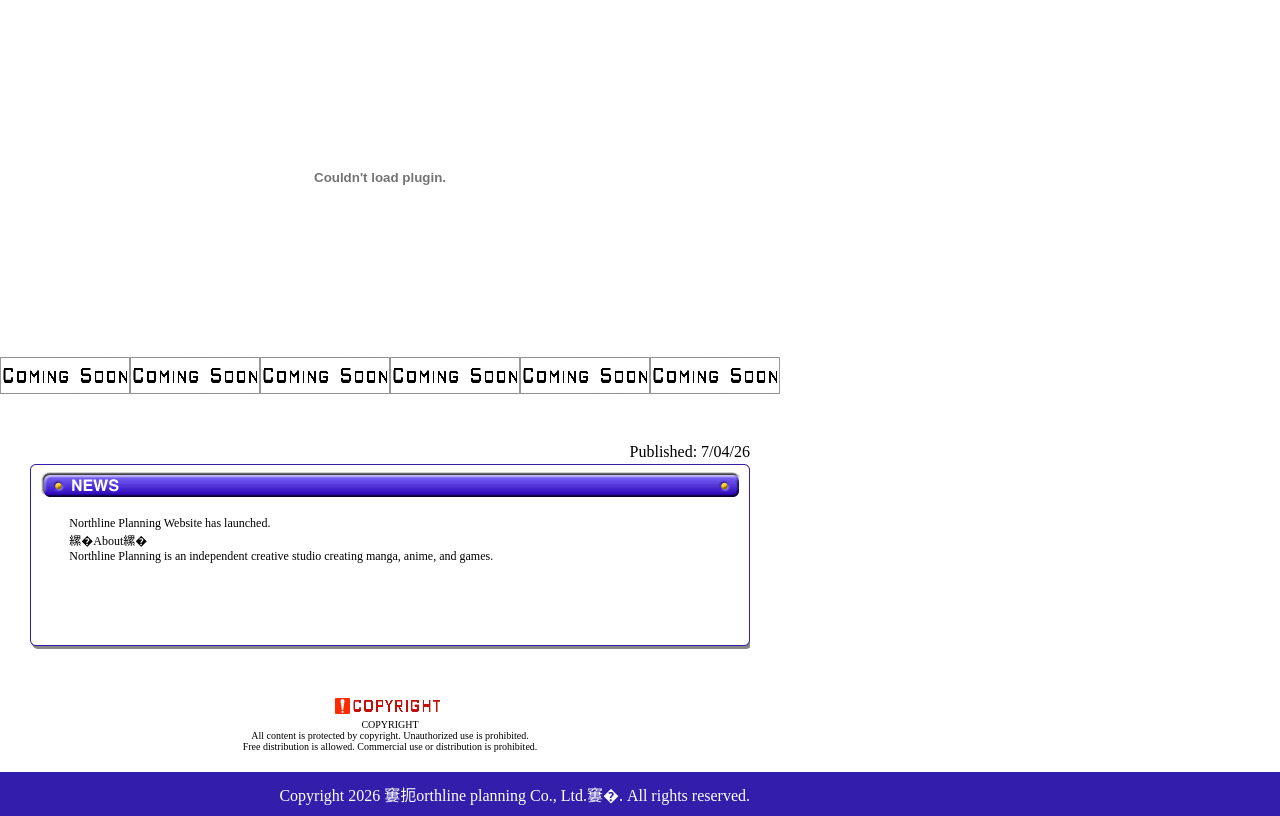
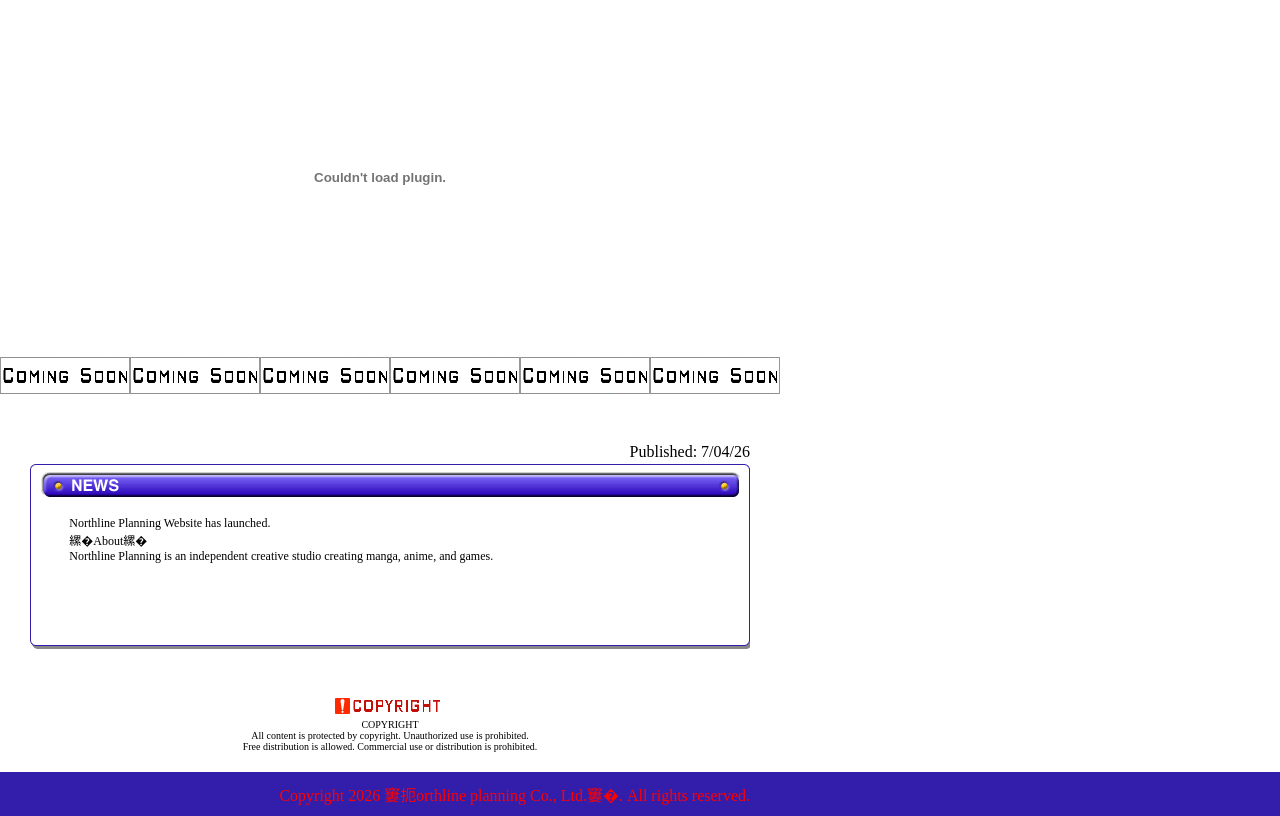
Before and after one commit to northline-26/northline-26.github.io, a plain HTML site: page index.html in a window 1280 px wide. Shown: the part 119-935 px from the top of the page. Drawn offline with Linux system fonts and the light colour scheme; files whose address does not match are found by name.

Commit message:
Change copyright text color to red

```diff
--- a/index.html
+++ b/index.html
@@ -201,7 +201,7 @@ Free distribution is allowed. Commercial use or distribution is prohibited.</div
     </td>
     <td align="right"><table border="0" cellspacing="0" cellpadding="0">
       <tr>
-                <td class="size10"><font color="#FFFFFF">Copyright 2026 ”Northline planning
+                <td class="size10"><font color="#FF0000">Copyright 2026 ”Northline planning
                   Co., Ltd.”. All rights reserved. </font></td>
                 <td><img src="img/spacer.gif" width="10" height="8"></td>
       </tr>
```
